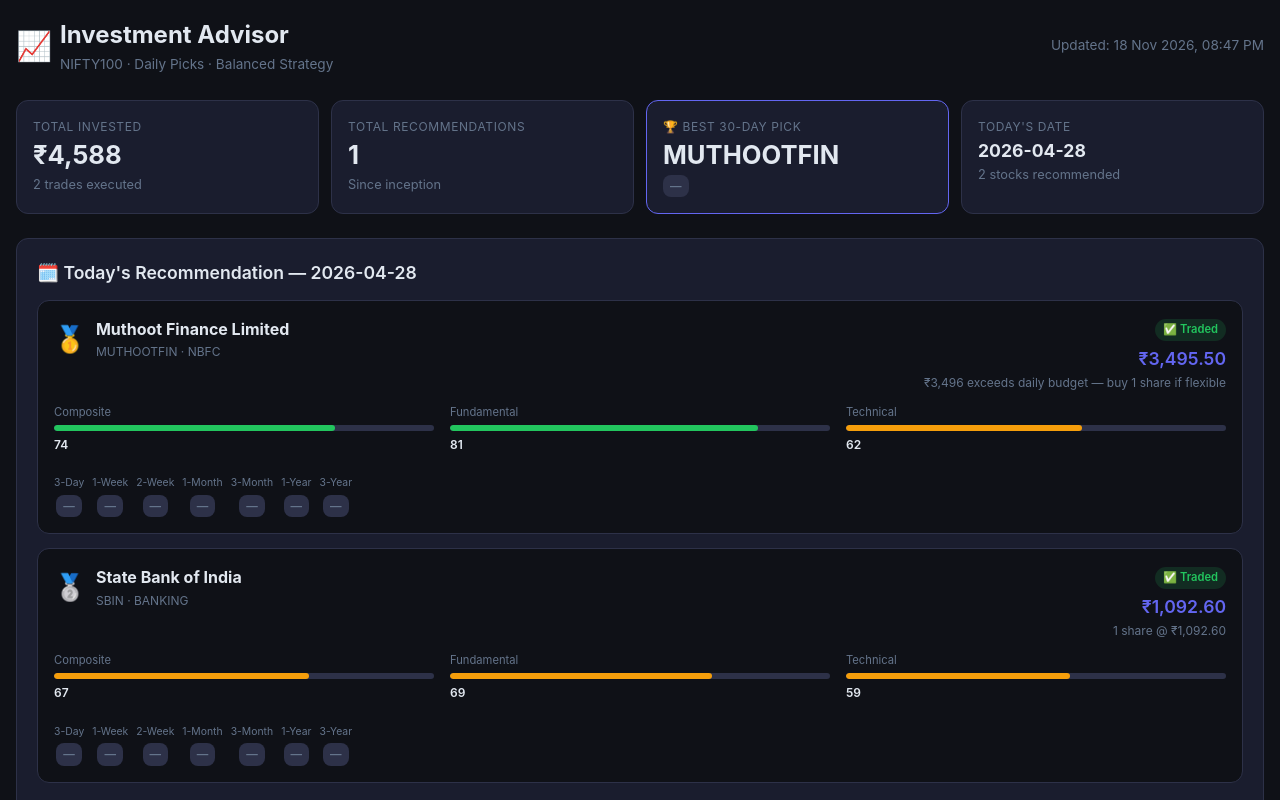
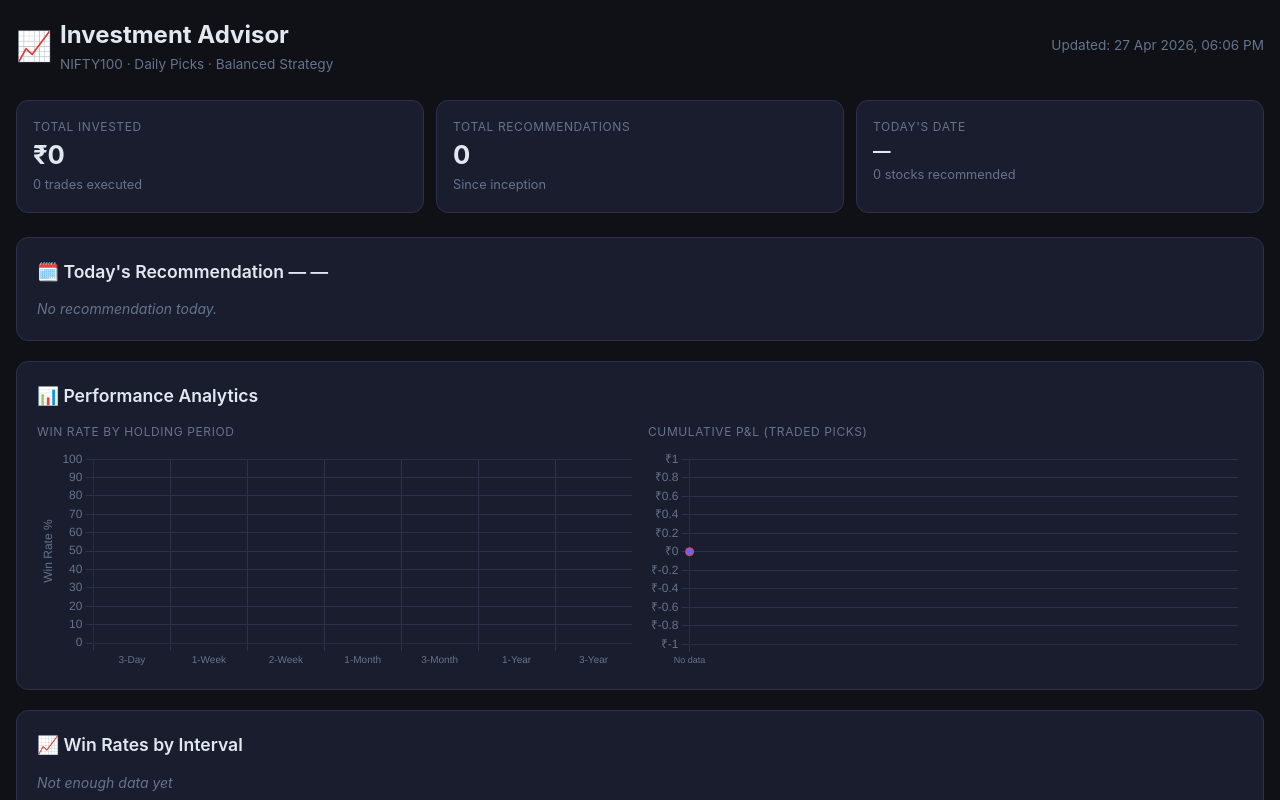
Before and after one commit to adityajain490-ux/investment-dashboard, a plain HTML site: page index.html in a window 1280 px wide. Shown: the top 800 px of the page. Drawn offline with nearby package versions, Linux system fonts and the light colour scheme.

Commit message:
Update dashboard — 2026-11-19 16:58 UTC

```diff
--- a/index.html
+++ b/index.html
@@ -132,97 +132,33 @@
       <div class="subtitle">NIFTY100 · Daily Picks · Balanced Strategy</div>
     </div>
   </div>
-  <div class="subtitle">Updated: 18 Nov 2026, 08:47 PM</div>
+  <div class="subtitle">Updated: 27 Apr 2026, 06:06 PM</div>
 </div>
 
 <!-- KPI Summary -->
 <div class="kpi-row">
   <div class="kpi-card">
     <div class="kpi-title">Total Invested</div>
-    <div class="kpi-value">₹4,588</div>
-    <div class="kpi-sub">2 trades executed</div>
+    <div class="kpi-value">₹0</div>
+    <div class="kpi-sub">0 trades executed</div>
   </div>
   <div class="kpi-card">
     <div class="kpi-title">Total Recommendations</div>
-    <div class="kpi-value">1</div>
+    <div class="kpi-value">0</div>
     <div class="kpi-sub">Since inception</div>
   </div>
-  <div class="kpi-card kpi-highlight"><div class="kpi-title">🏆 Best 30-Day Pick</div><div class="kpi-value">MUTHOOTFIN</div><div class="kpi-sub"><span class="badge badge-neutral">—</span></div></div>
+
   <div class="kpi-card">
     <div class="kpi-title">Today's Date</div>
-    <div class="kpi-value" style="font-size:1.1rem">2026-04-28</div>
-    <div class="kpi-sub">2 stocks recommended</div>
+    <div class="kpi-value" style="font-size:1.1rem">—</div>
+    <div class="kpi-sub">0 stocks recommended</div>
   </div>
 </div>
 
 <!-- Today's Recommendation -->
 <div class="section">
-  <h2>🗓️ Today's Recommendation — 2026-04-28</h2>
-
-    <div class="rec-card">
-      <div class="rec-header">
-        <div class="rec-title">
-          <span class="rank-icon">🥇</span>
-          <div>
-            <div class="stock-name">Muthoot Finance Limited</div>
-            <div class="stock-meta">MUTHOOTFIN · NBFC</div>
-          </div>
-        </div>
-        <div class="rec-right">
-          <span class="trade-badge traded">✅ Traded</span>
-          <div class="stock-price">₹3,495.50</div>
-          <div class="qty-note">₹3,496 exceeds daily budget — buy 1 share if flexible</div>
-        </div>
-      </div>
-      <div class="score-row">
-        <div class="score-item">
-          <div class="score-sublabel">Composite</div>
-          <div class="score-bar-wrap"><div class="score-bar" style="width:74%;background:#22c55e"></div></div><span class="score-label">74</span>
-        </div>
-        <div class="score-item">
-          <div class="score-sublabel">Fundamental</div>
-          <div class="score-bar-wrap"><div class="score-bar" style="width:81%;background:#22c55e"></div></div><span class="score-label">81</span>
-        </div>
-        <div class="score-item">
-          <div class="score-sublabel">Technical</div>
-          <div class="score-bar-wrap"><div class="score-bar" style="width:62%;background:#f59e0b"></div></div><span class="score-label">62</span>
-        </div>
-      </div>
-      <div class="metrics-row"></div>
-      <div class="returns-row"><div class="return-cell"><div class="return-label">3-Day</div><span class="badge badge-neutral">—</span></div><div class="return-cell"><div class="return-label">1-Week</div><span class="badge badge-neutral">—</span></div><div class="return-cell"><div class="return-label">2-Week</div><span class="badge badge-neutral">—</span></div><div class="return-cell"><div class="return-label">1-Month</div><span class="badge badge-neutral">—</span></div><div class="return-cell"><div class="return-label">3-Month</div><span class="badge badge-neutral">—</span></div><div class="return-cell"><div class="return-label">1-Year</div><span class="badge badge-neutral">—</span></div><div class="return-cell"><div class="return-label">3-Year</div><span class="badge badge-neutral">—</span></div></div>
-    </div>
-    <div class="rec-card">
-      <div class="rec-header">
-        <div class="rec-title">
-          <span class="rank-icon">🥈</span>
-          <div>
-            <div class="stock-name">State Bank of India</div>
-            <div class="stock-meta">SBIN · BANKING</div>
-          </div>
-        </div>
-        <div class="rec-right">
-          <span class="trade-badge traded">✅ Traded</span>
-          <div class="stock-price">₹1,092.60</div>
-          <div class="qty-note">1 share @ ₹1,092.60</div>
-        </div>
-      </div>
-      <div class="score-row">
-        <div class="score-item">
-          <div class="score-sublabel">Composite</div>
-          <div class="score-bar-wrap"><div class="score-bar" style="width:67%;background:#f59e0b"></div></div><span class="score-label">67</span>
-        </div>
-        <div class="score-item">
-          <div class="score-sublabel">Fundamental</div>
-          <div class="score-bar-wrap"><div class="score-bar" style="width:69%;background:#f59e0b"></div></div><span class="score-label">69</span>
-        </div>
-        <div class="score-item">
-          <div class="score-sublabel">Technical</div>
-          <div class="score-bar-wrap"><div class="score-bar" style="width:59%;background:#f59e0b"></div></div><span class="score-label">59</span>
-        </div>
-      </div>
-      <div class="metrics-row"></div>
-      <div class="returns-row"><div class="return-cell"><div class="return-label">3-Day</div><span class="badge badge-neutral">—</span></div><div class="return-cell"><div class="return-label">1-Week</div><span class="badge badge-neutral">—</span></div><div class="return-cell"><div class="return-label">2-Week</div><span class="badge badge-neutral">—</span></div><div class="return-cell"><div class="return-label">1-Month</div><span class="badge badge-neutral">—</span></div><div class="return-cell"><div class="return-label">3-Month</div><span class="badge badge-neutral">—</span></div><div class="return-cell"><div class="return-label">1-Year</div><span class="badge badge-neutral">—</span></div><div class="return-cell"><div class="return-label">3-Year</div><span class="badge badge-neutral">—</span></div></div>
-    </div>
+  <h2>🗓️ Today's Recommendation — —</h2>
+  <p class='muted'>No recommendation today.</p>
 </div>
 
 <!-- Performance Charts -->
@@ -266,25 +202,7 @@
           <th class="center">90-Day</th>
         </tr>
       </thead>
-      <tbody><tr>
-              <td>2026-04-28</td>
-              <td><strong>MUTHOOTFIN</strong></td>
-              <td>₹3,495.50</td>
-              <td>73.9/100</td>
-              <td class="center">✅</td>
-              <td class="center"><span class="badge badge-neutral">—</span></td>
-              <td class="center"><span class="badge badge-neutral">—</span></td>
-              <td class="center"><span class="badge badge-neutral">—</span></td>
-            </tr><tr>
-              <td>2026-04-28</td>
-              <td><strong>SBIN</strong></td>
-              <td>₹1,092.60</td>
-              <td>66.6/100</td>
-              <td class="center">✅</td>
-              <td class="center"><span class="badge badge-neutral">—</span></td>
-              <td class="center"><span class="badge badge-neutral">—</span></td>
-              <td class="center"><span class="badge badge-neutral">—</span></td>
-            </tr></tbody>
+      <tbody><tr><td colspan='8' class='center'>No history yet</td></tr></tbody>
     </table>
   </div>
 </div>
```
